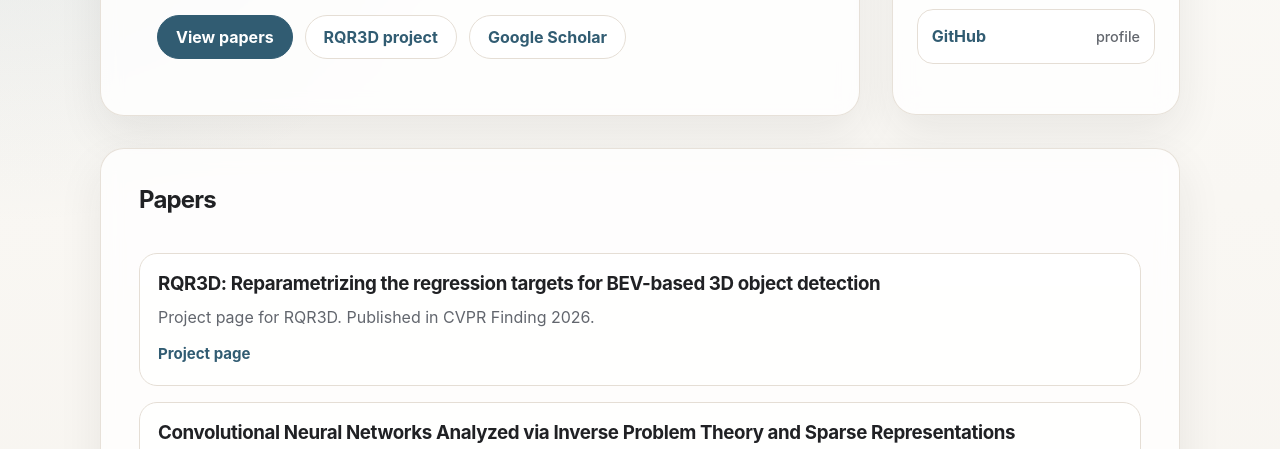
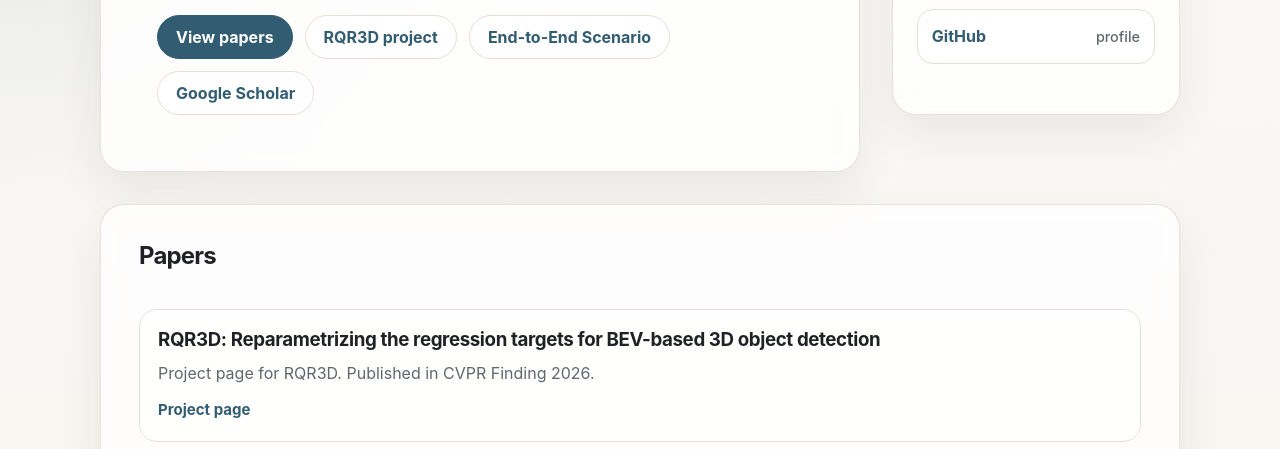
Before and after one commit to cmtrhn/cmtrhn.github.io, a plain HTML site: page index.html in a window 1280 px wide. Shown: the part 316-765 px from the top of the page. Drawn offline with Linux system fonts and the light colour scheme.

Commit message:
Add link to End-to-End Scenario in index.html

```diff
--- a/index.html
+++ b/index.html
@@ -329,6 +329,7 @@
         <div class="actions">
           <a class="button primary" href="#papers">View papers</a>
           <a class="button" href="/rqr3d">RQR3D project</a>
+          <a class="button" href="/e2e">End-to-End Scenario</a>
           <a class="button" href="https://scholar.google.com/citations?user=5xplFFsAAAAJ" target="_blank" rel="noreferrer">Google Scholar</a>
         </div>
       </article>
```
